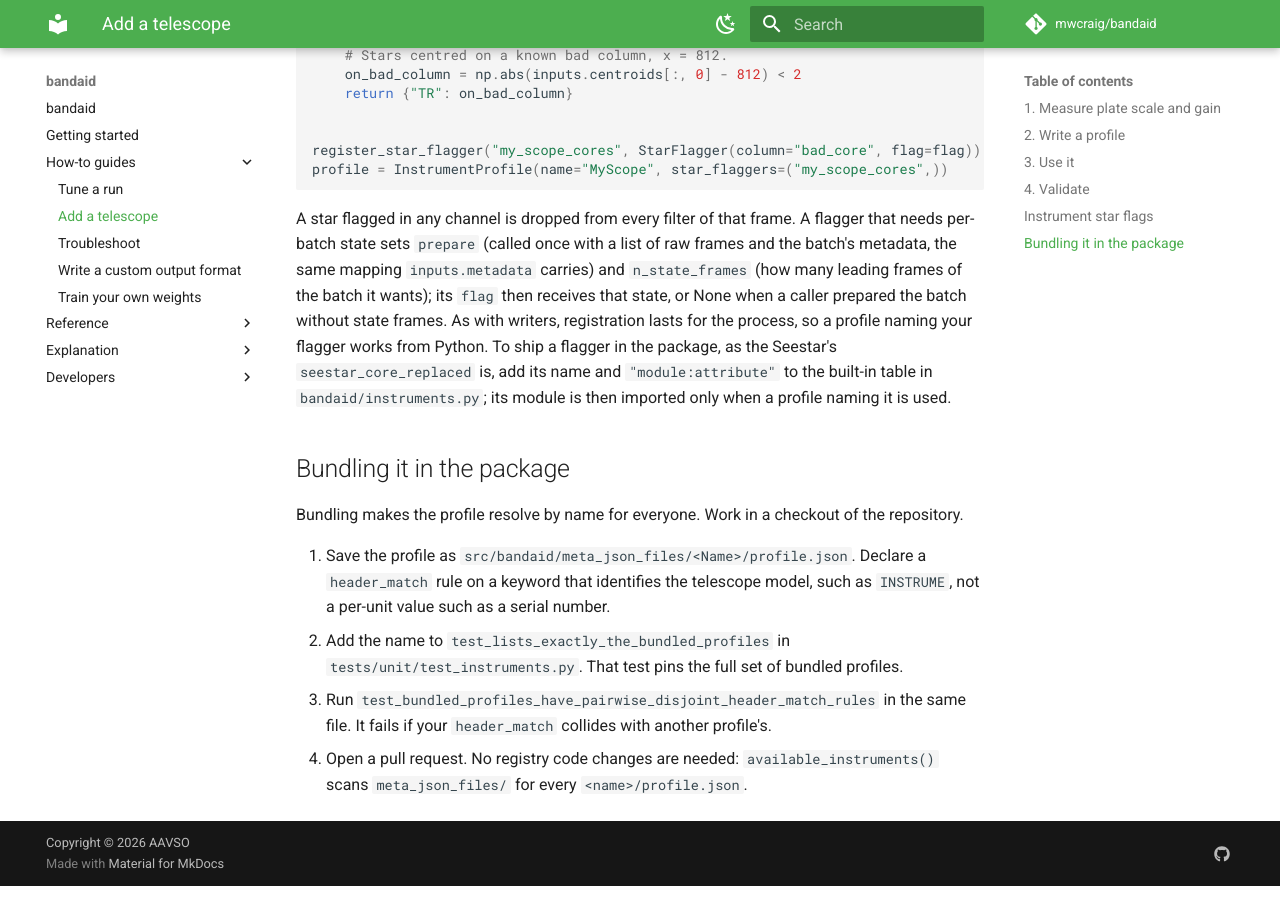
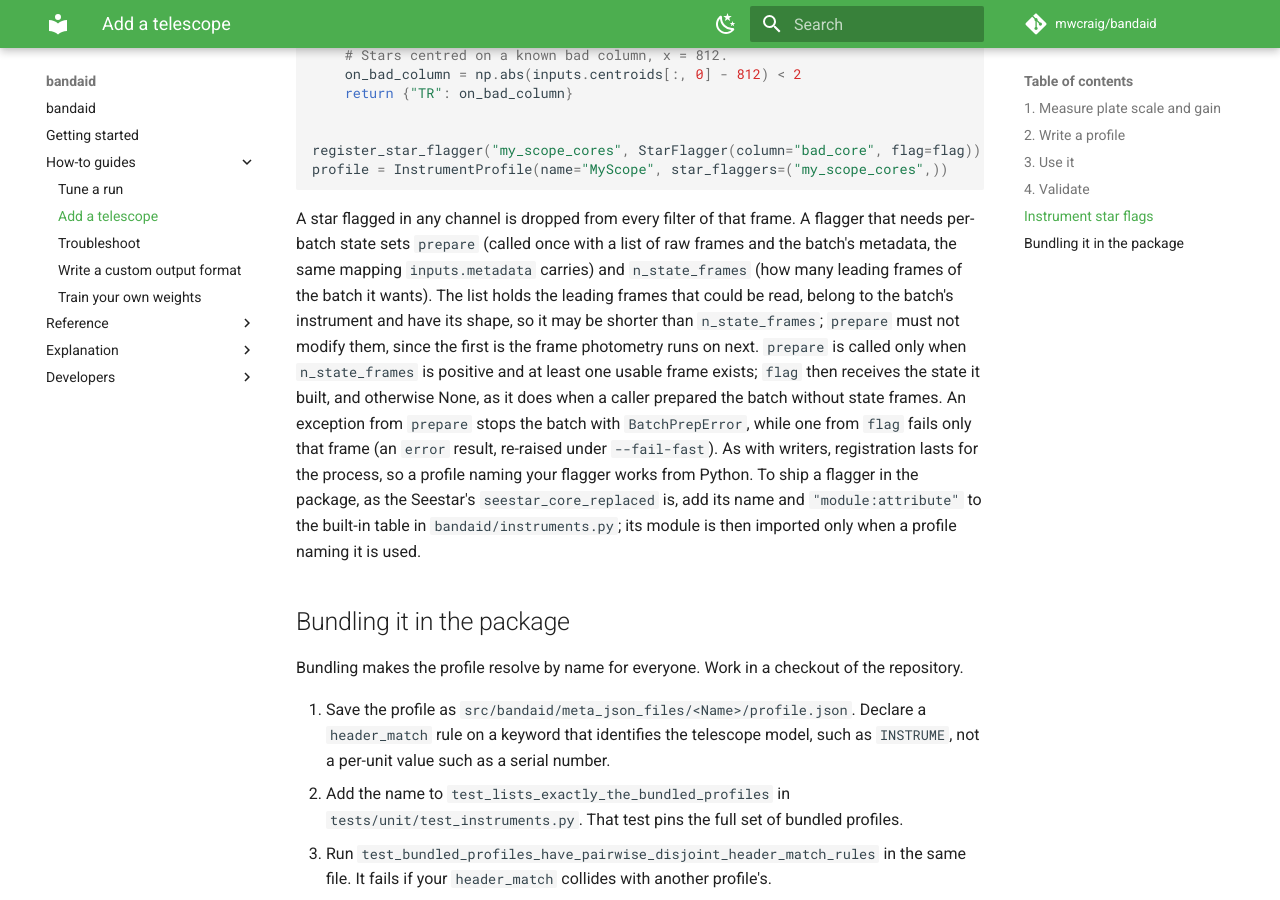
Before and after one commit to mwcraig/bandaid, an MkDocs documentation site: the page built from docs/howto/add_a_telescope.md, in a window 1280 px wide and 900 px high, scrolled down 3260 px. Built offline with MkDocs 1.6.1 and Material for MkDocs 9.7.7, drawn with Linux system fonts in a browser that asks for light colours; comment, search, counter and statistics services are not loaded.

Commit message:
Docs: generic CLI help, the prepare contract, 0.3 mag, the API bullet
The --instrument-flags help and its command_line.md row no longer name
the Seestar: the option runs whatever the profile's star_flaggers are.
The api.md prepare_batch example passes user_specific_metadata, without
which it raises FrameMetadataError on Seestar frames, and says how to
size state_frames for another profile. The Registry bullet says
star_flaggers is inherited on replace=True. add_a_telescope.md states
the prepare contract and what an exception from prepare or flag does.
The flux loss is "about 0.3 mag" in seestar.py and outputs.md. The
changelog names the public API the PR adds and moves the schema_version
bump under Changed.

Co-Authored-By: Claude Fable 5.1 <noreply@anthropic.com>
Claude-Session: https://claude.ai/code/session_01Gy3gmZu1iFksStn48bU28B

```diff
--- a/docs/howto/add_a_telescope.md
+++ b/docs/howto/add_a_telescope.md
@@ -165,12 +165,19 @@ A star flagged in any channel is dropped from every filter of that frame. A
 flagger that needs per-batch state sets `prepare` (called once with a list of
 raw frames and the batch's metadata, the same mapping `inputs.metadata`
 carries) and `n_state_frames` (how many leading frames of the batch it
-wants); its `flag` then receives that state, or None when a caller prepared the
-batch without state frames. As with writers, registration lasts for the
-process, so a profile naming your flagger works from Python. To ship a flagger
-in the package, as the Seestar's `seestar_core_replaced` is, add its name and
-`"module:attribute"` to the built-in table in `bandaid/instruments.py`; its
-module is then imported only when a profile naming it is used.
+wants). The list holds the leading frames that could be read, belong to the
+batch's instrument and have its shape, so it may be shorter than
+`n_state_frames`; `prepare` must not modify them, since the first is the frame
+photometry runs on next. `prepare` is called only when `n_state_frames` is
+positive and at least one usable frame exists; `flag` then receives the state
+it built, and otherwise None, as it does when a caller prepared the batch
+without state frames. An exception from `prepare` stops the batch with
+`BatchPrepError`, while one from `flag` fails only that frame (an `error`
+result, re-raised under `--fail-fast`). As with writers, registration lasts for
+the process, so a profile naming your flagger works from Python. To ship a
+flagger in the package, as the Seestar's `seestar_core_replaced` is, add its
+name and `"module:attribute"` to the built-in table in `bandaid/instruments.py`;
+its module is then imported only when a profile naming it is used.
 
 ## Bundling it in the package
 
```
Also changed, not shown: CHANGELOG.md (+9 -1 lines), docs/reference/api.md (+9 -0 lines), docs/reference/command_line.md (+19 -19 lines), docs/reference/instrument_profiles.md (+1 -1 lines), docs/reference/outputs.md (+1 -1 lines), 2 other files.
